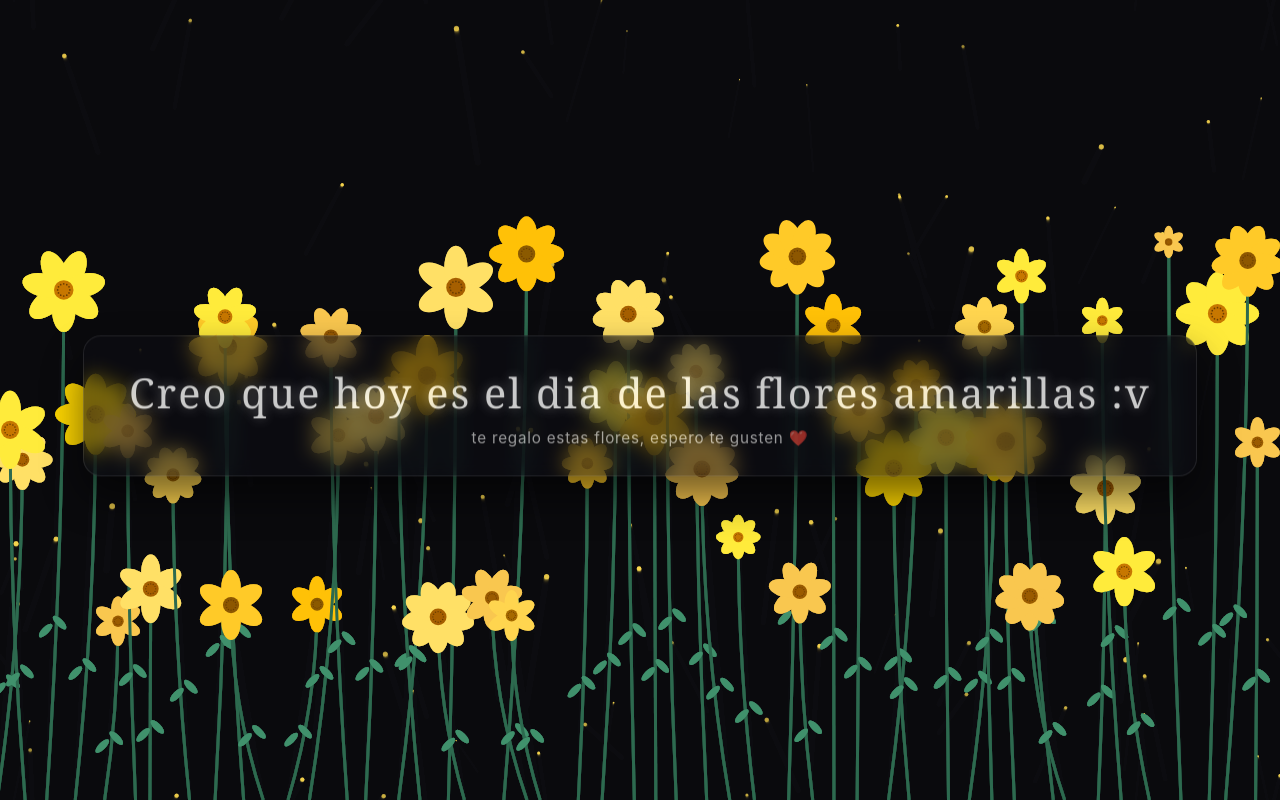
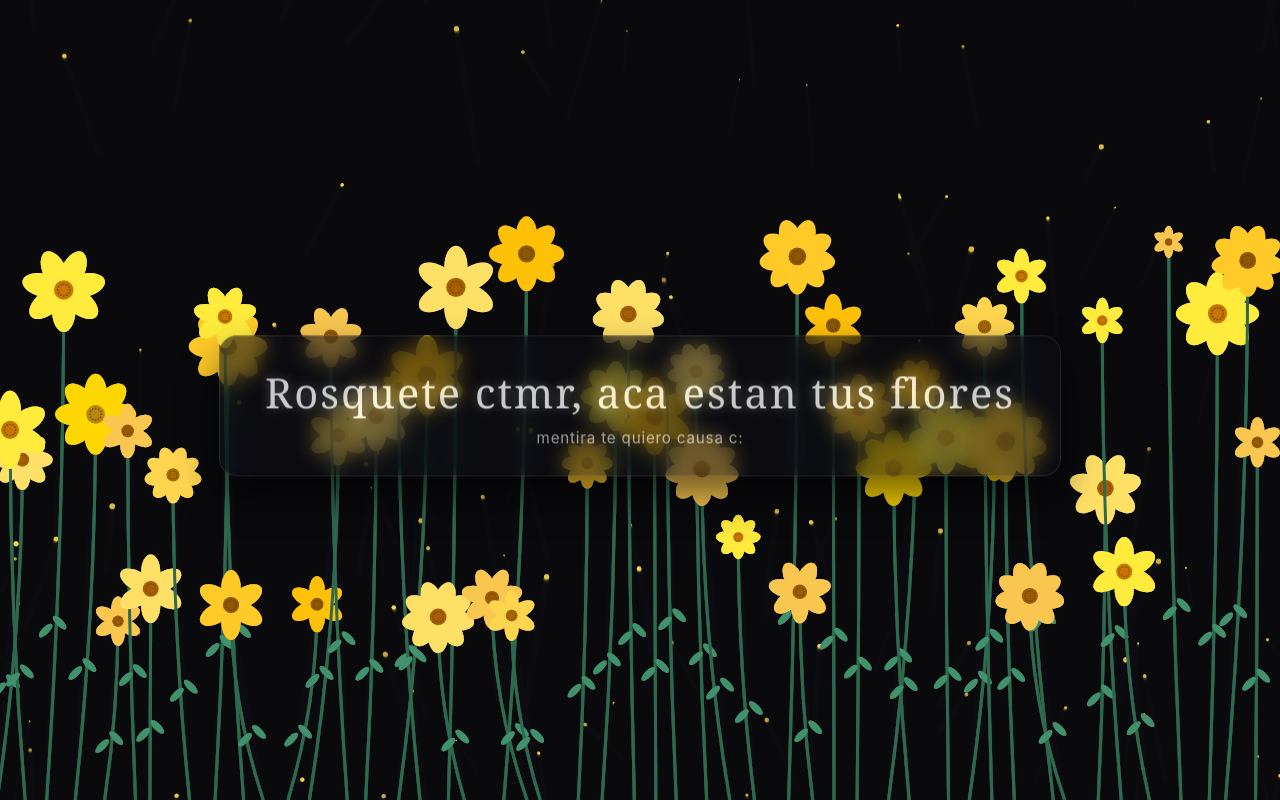
Before and after one commit to geku1/c, a plain HTML site: page index.html in a window 1280 px wide. Drawn offline with Linux system fonts and the light colour scheme.

Commit message:
Update index.html

```diff
--- a/index.html
+++ b/index.html
@@ -79,8 +79,8 @@
     <canvas id="flowerCanvas"></canvas>
 
     <div class="message-card">
-        <h1>Creo que hoy es el dia de las flores amarillas :v</h1>
-        <p>te regalo estas flores, espero te gusten ❤️ </p>
+        <h1>Rosquete ctmr, aca estan tus flores</h1>
+        <p>mentira te quiero causa c: </p>
     </div>
 
     <script src="script.js"></script>
```
